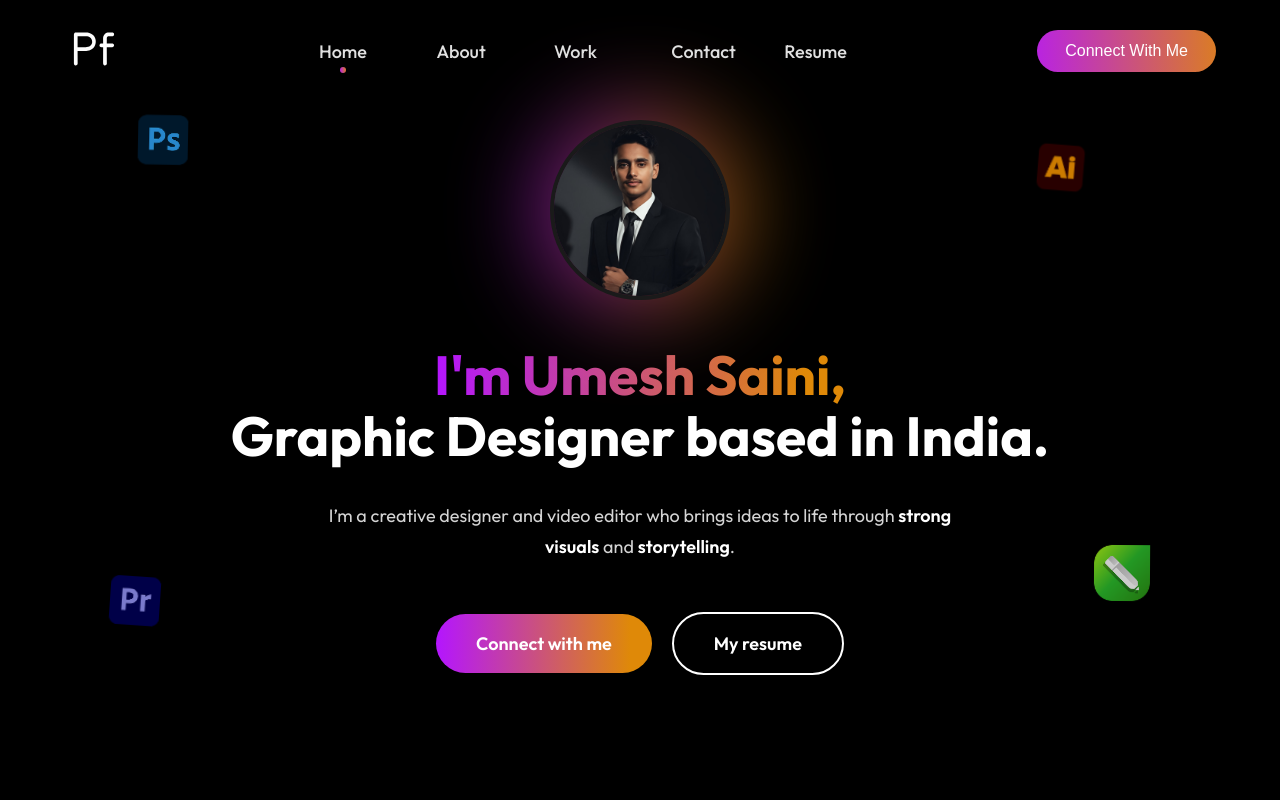
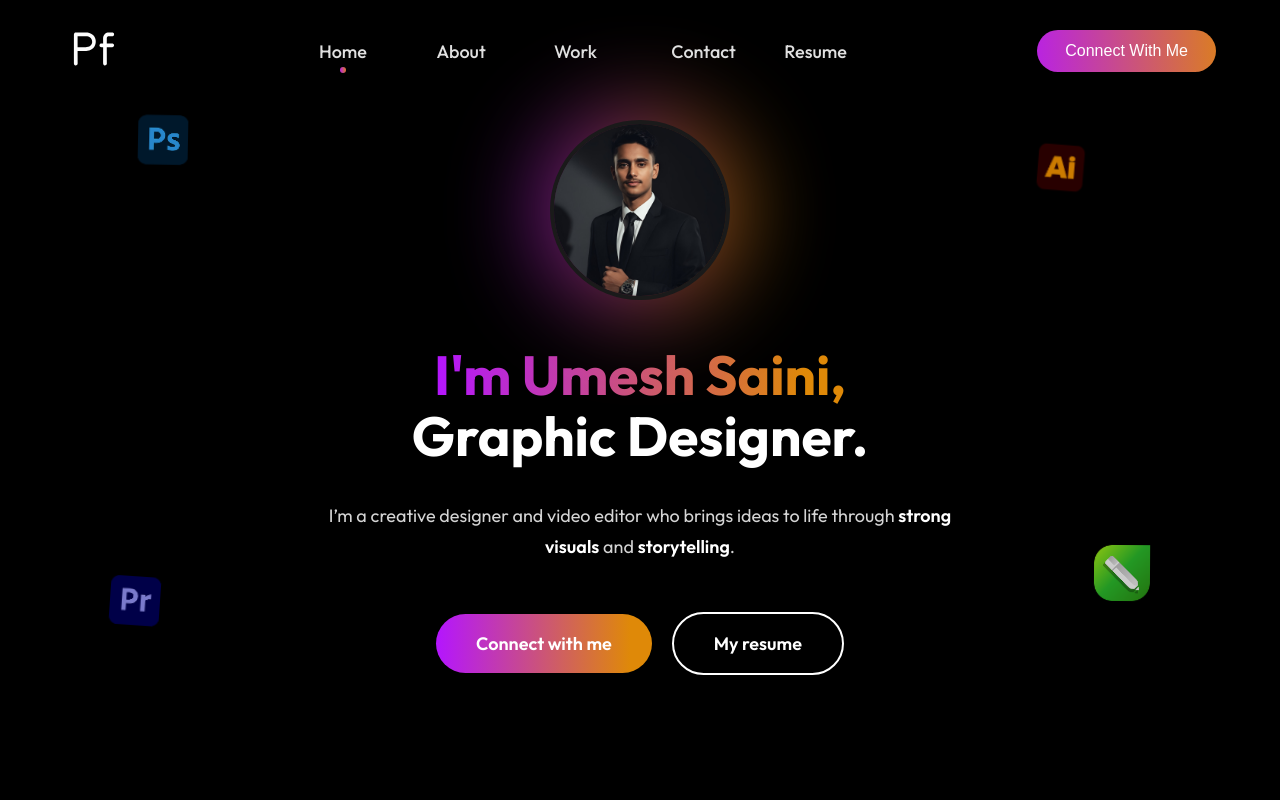
Before and after one commit to Ajay309/umeshportfolio, a React (Vite) app: page / in a window 1280 px wide. Shown: the top 800 px of the page. Built offline with nearby package versions, Linux system fonts and the light colour scheme.

Commit message:
first commit

```diff
--- a/src/Components/Hero/Hero.jsx
+++ b/src/Components/Hero/Hero.jsx
@@ -42,7 +42,7 @@ function Hero() {
 
       <h1 className="hero-title">
         <span className="gradient-text">I'm Umesh Saini,</span> <br />
-        Graphic Designer based in India.
+        Graphic Designer.
       </h1>
 
       <p className="hero-description">
```
